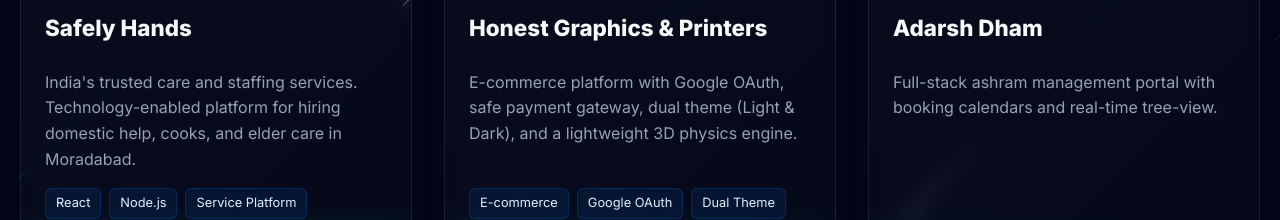
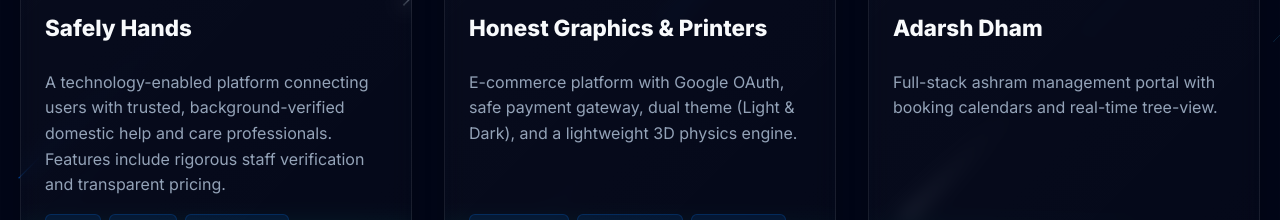
Before and after one commit to ARMAANSIDDIQUI/armaan-siddiqui-portfolio, a React (Vite) app: page /projects in a window 1280 px wide. Shown: the part 580-800 px from the top of the page. Built offline with nearby package versions, Linux system fonts and the light colour scheme; the HTML template or start-up script is replaced by a standard one.

Commit message:
new project

```diff
--- a/src/pages/Projects.jsx
+++ b/src/pages/Projects.jsx
@@ -6,10 +6,10 @@
 const REAL_WORLD_PROJECTS = [
   {
     title: 'Safely Hands',
-    desc: "India's trusted care and staffing services. Technology-enabled platform for hiring domestic help, cooks, and elder care in Moradabad.",
-    tech: ['React', 'Node.js', 'Service Platform', 'Web Development'],
-    live: 'http://safelyhands.com/',
-    code: 'https://github.com/ARMAANSIDDIQUI'
+    desc: 'A technology-enabled platform connecting users with trusted, background-verified domestic help and care professionals. Features include rigorous staff verification and transparent pricing.',
+    tech: ['React', 'Node.js', 'Web Platform', 'Service Aggregator'],
+    live: 'https://safelyhands.com/',
+    code: '#'
   },
   {
     title: 'Honest Graphics & Printers',
```
